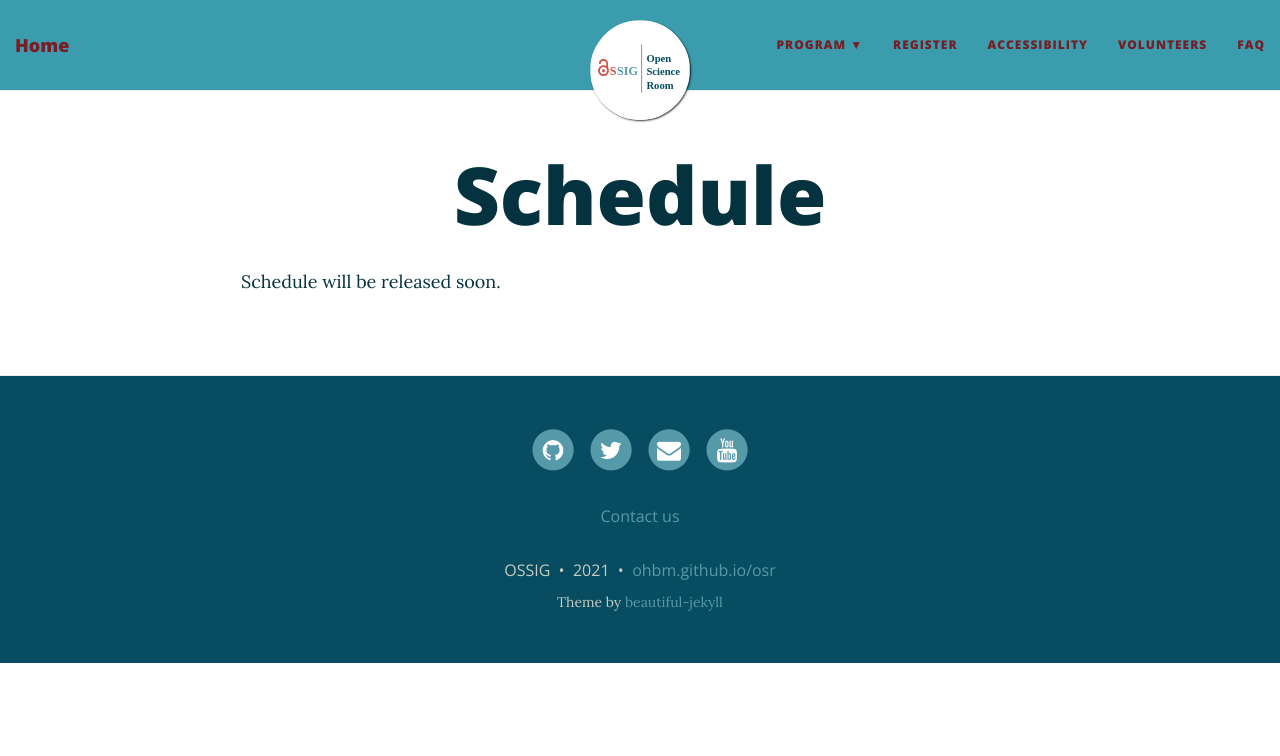
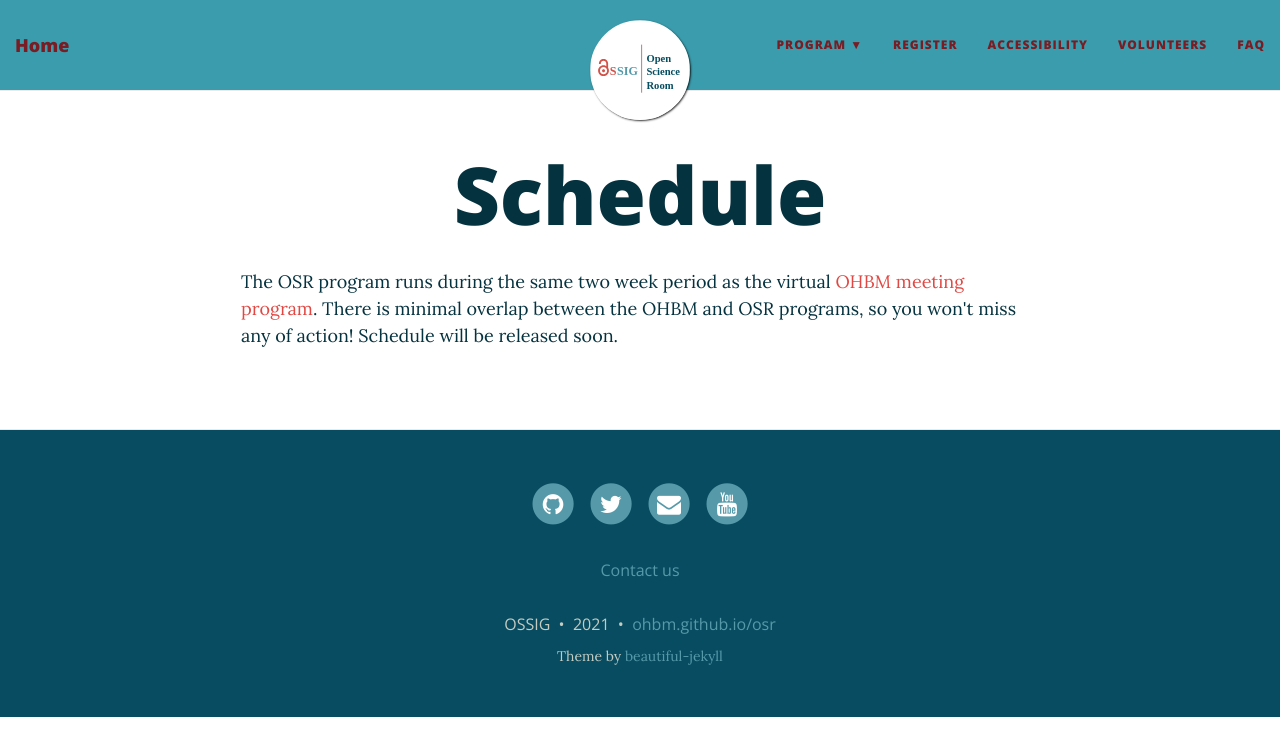
Before and after one commit to ohbm/osr2021, a Jekyll site: the page built from schedule.html, in a window 1280 px wide. Shown: the top 756 px of the page. Built offline with Jekyll 4.4.1, drawn with Linux system fonts in a browser that asks for light colours; nearby versions of some CDN libraries; a script that is not in the unit is left out.

Commit message:
Update schedule.html

```diff
--- a/schedule.html
+++ b/schedule.html
@@ -7,6 +7,9 @@ permalink: /schedule/
 <div style="text-align: center; margin: 0 15%;">
     <h1 style="font-size: 80px;">Schedule</h1>
     <p style="text-align: left;">
+        The OSR program runs during the same two week period as the virtual <a target="_blank" href="https://www.humanbrainmapping.org/i4a/pages/index.cfm?pageID=3885">OHBM meeting program</a>.
+        There is minimal overlap between the OHBM and OSR programs, so you won't miss any of action!
+
         Schedule will be released soon.
     </p>
 </div>
```
